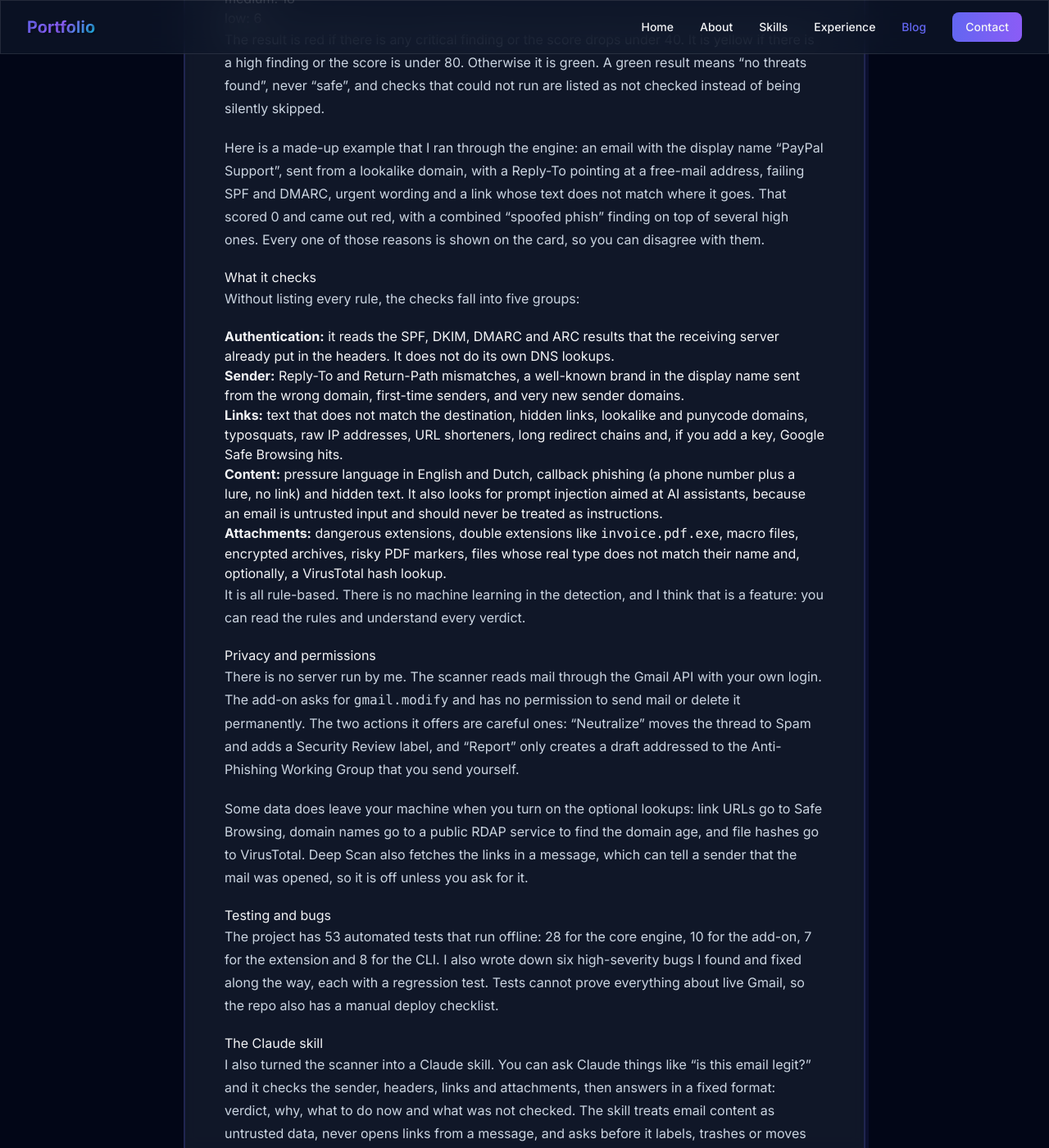
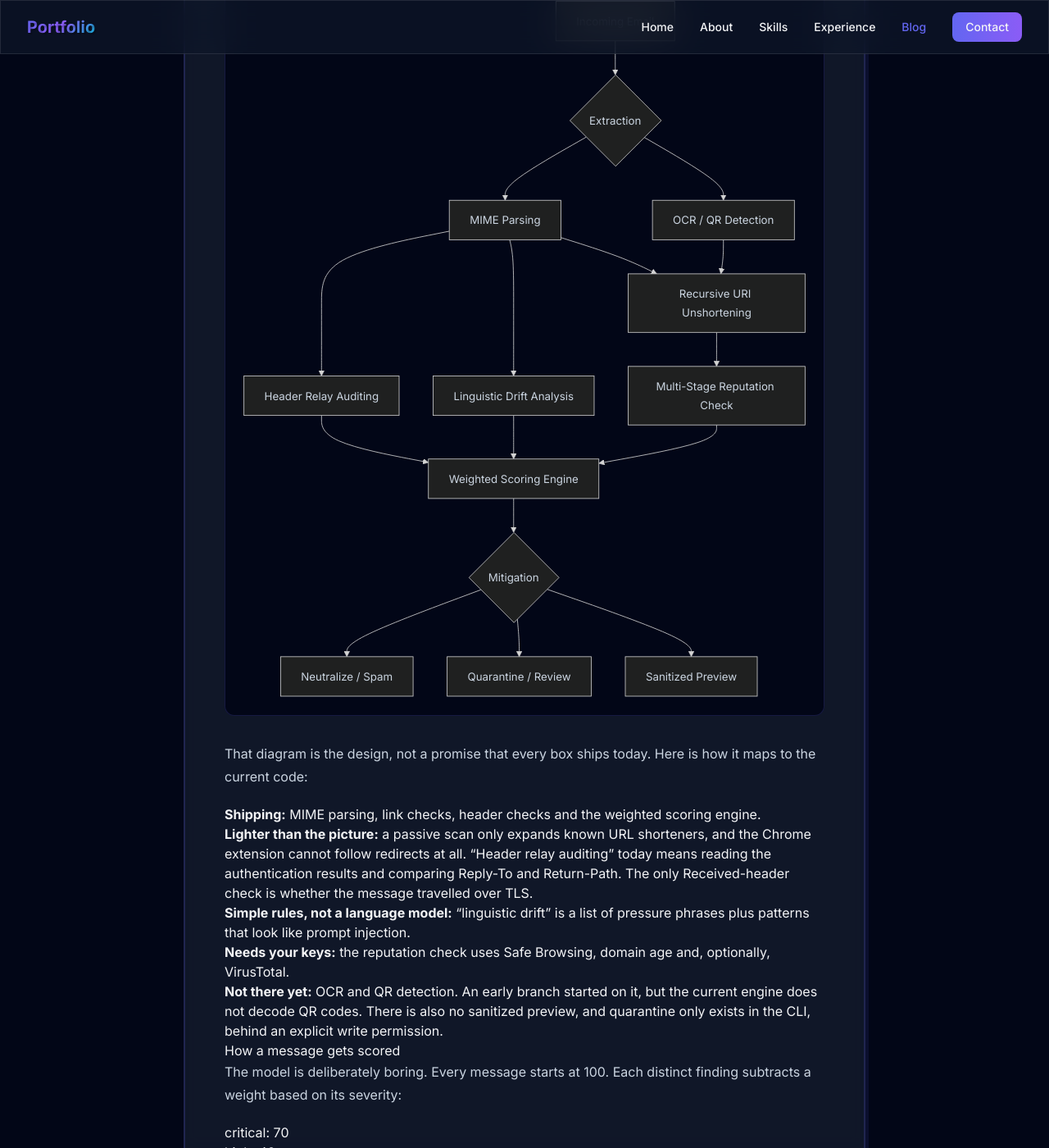
Before and after one commit to FaiGiJoon/FaiGiJoon.github.io, a Jekyll site: the page built from _posts/2026-10-22-gmail-real-time-cybersecurity-scanner.md, in a window 1280 px wide and 1400 px high, scrolled down 1093 px. Shown: the whole window at 82% size. Built offline with Jekyll 4.4.1, drawn with Linux system fonts in a browser that asks for light colours; nearby versions of some CDN libraries; some of the changed text lies outside the part shown.

Commit message:
Add pipeline diagram section to the Gmail scanner post
Adds the original pipeline flowchart (mermaid, rendered client-side) and a short
note on which stages ship today versus the early design.

Co-Authored-By: Claude Sonnet 5.5 <noreply@anthropic.com>
Claude-Session: https://claude.ai/code/session_019XTSawadJDYaPa7iq248Uq

```diff
--- a/_posts/2026-10-22-gmail-real-time-cybersecurity-scanner.md
+++ b/_posts/2026-10-22-gmail-real-time-cybersecurity-scanner.md
@@ -19,6 +19,44 @@ The scanner looks at the email you have open and shows a score with the findings
 * **CLI and MCP server** so an AI assistant or a terminal can scan messages too.
 
 All three run the same detection code. It lives in one file, `core/scanner-core.js`, and a small sync script copies it into the Apps Script file, the extension and the CLI. Apps Script cannot import files, so copy-and-sync was the simplest way to avoid three engines slowly drifting apart. A test fails if the copies ever differ.
+
+### The pipeline I started with
+
+This is the pipeline from the first design of the project. I still like how it is structured: an email comes in, gets split into parts, each part goes through its own checks, and everything meets in one scoring step that decides what to do.
+
+<div class="my-8 p-4 rounded-xl bg-darker border border-primary/20 overflow-x-auto" markdown="0">
+<pre class="mermaid">
+graph TD
+    A[Incoming Email] --> B{Extraction}
+    B --> C[MIME Parsing]
+    B --> D[OCR / QR Detection]
+    C --> E[Recursive URI Unshortening]
+    C --> F[Header Relay Auditing]
+    C --> G[Linguistic Drift Analysis]
+    D --> E
+    E --> H[Multi-Stage Reputation Check]
+    F --> I[Weighted Scoring Engine]
+    G --> I
+    H --> I
+    I --> J{Mitigation}
+    J --> K[Neutralize / Spam]
+    J --> L[Quarantine / Review]
+    J --> M[Sanitized Preview]
+</pre>
+<noscript><p>Diagram: incoming email, extraction, MIME parsing and OCR/QR detection, then URL unshortening, header relay auditing and linguistic analysis, then a reputation check, a weighted scoring engine and finally a mitigation step.</p></noscript>
+</div>
+<script type="module">
+    import mermaid from 'https://cdn.jsdelivr.net/npm/mermaid@11/dist/mermaid.esm.min.mjs';
+    mermaid.initialize({ startOnLoad: true, theme: 'dark', securityLevel: 'strict' });
+</script>
+
+That diagram is the design, not a promise that every box ships today. Here is how it maps to the current code:
+
+* **Shipping:** MIME parsing, link checks, header checks and the weighted scoring engine.
+* **Lighter than the picture:** a passive scan only expands known URL shorteners, and the Chrome extension cannot follow redirects at all. "Header relay auditing" today means reading the authentication results and comparing Reply-To and Return-Path. The only Received-header check is whether the message travelled over TLS.
+* **Simple rules, not a language model:** "linguistic drift" is a list of pressure phrases plus patterns that look like prompt injection.
+* **Needs your keys:** the reputation check uses Safe Browsing, domain age and, optionally, VirusTotal.
+* **Not there yet:** OCR and QR detection. An early branch started on it, but the current engine does not decode QR codes. There is also no sanitized preview, and quarantine only exists in the CLI, behind an explicit write permission.
 
 ### How a message gets scored
 
```
